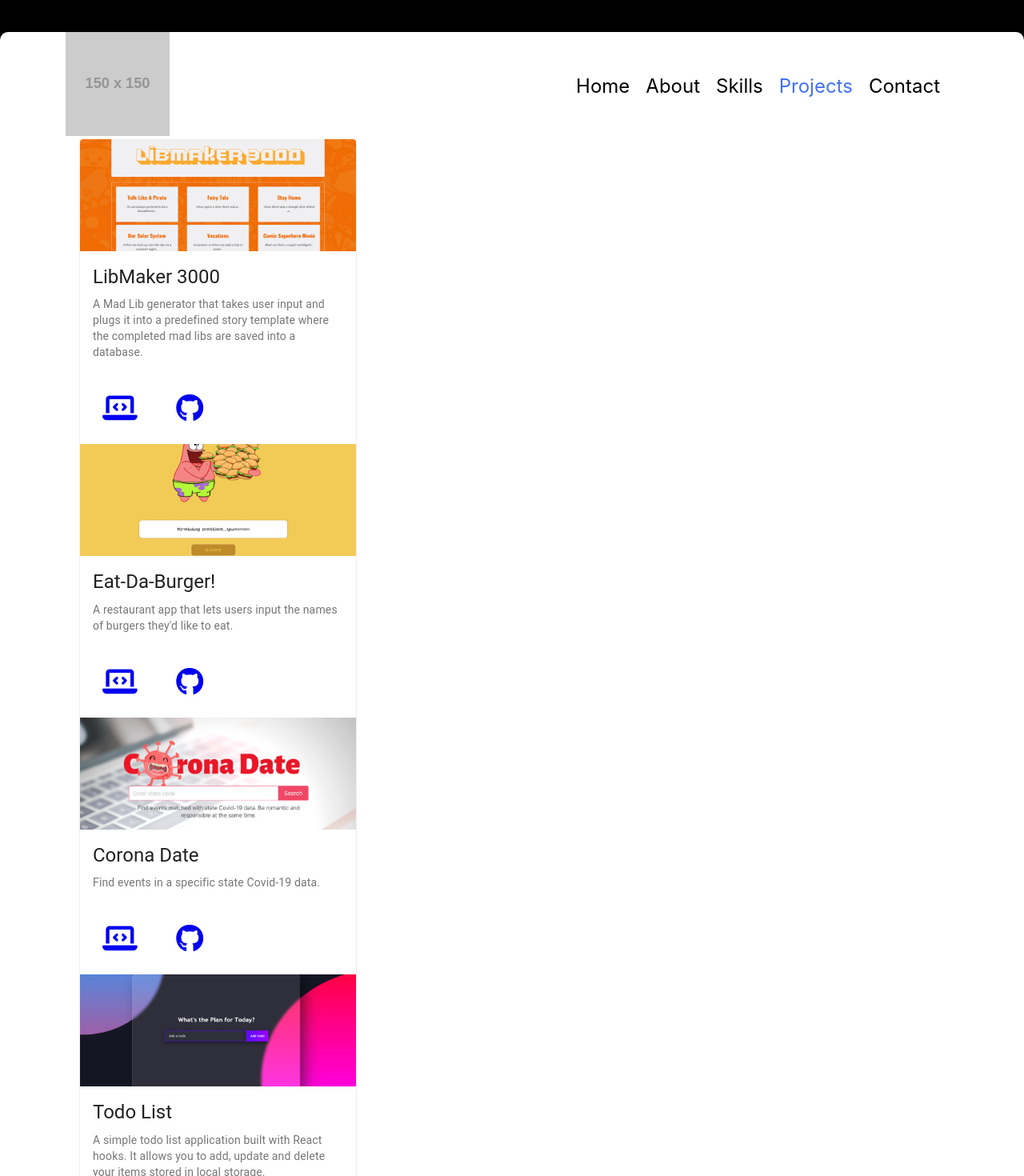
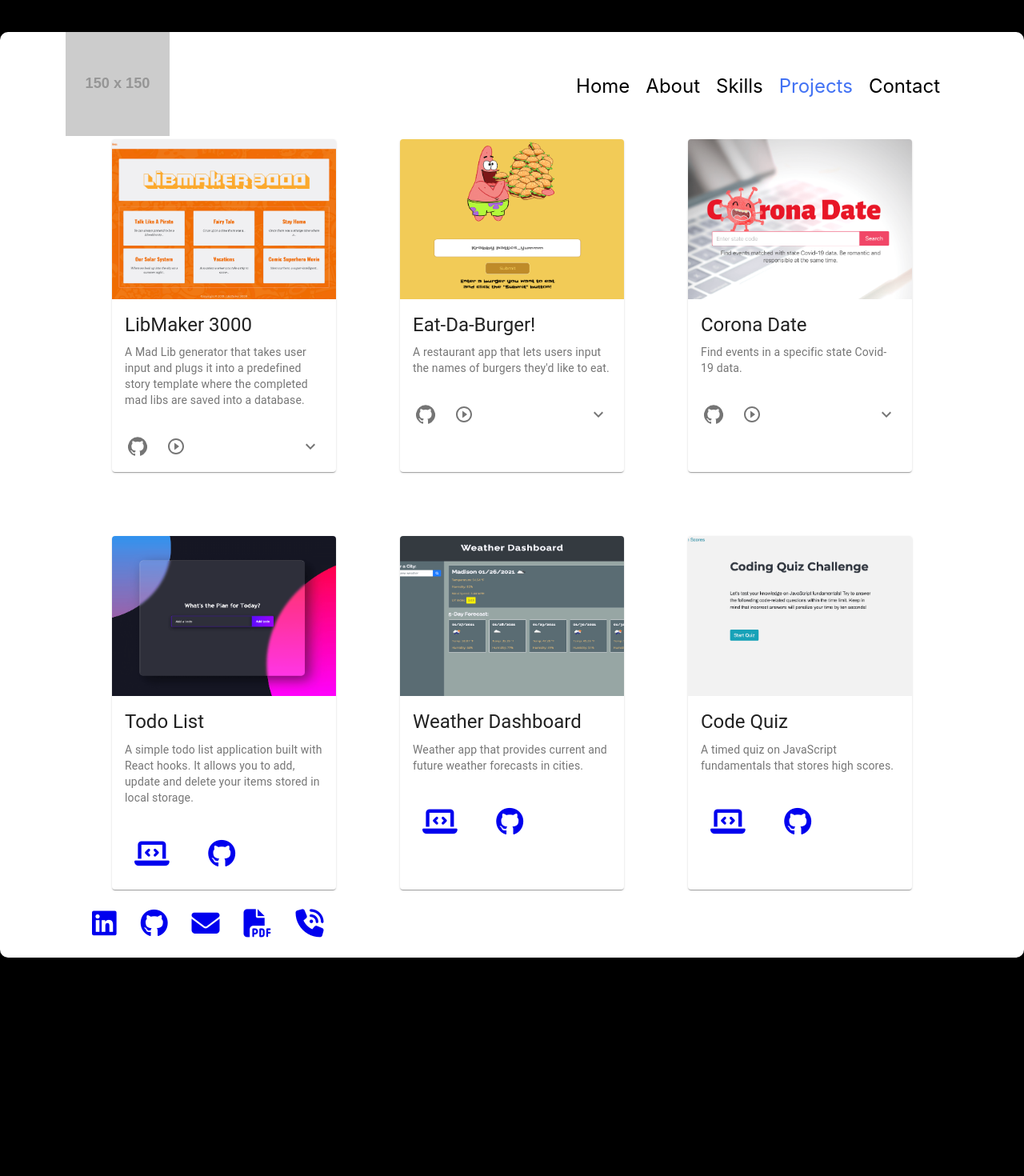
Before and after one commit to mmeii/react-portfolio, a React (Create React App) app: page /projects in a window 1280 px wide. Shown: the top 1470 px of the page at 80% size. After the commit the page ends 1197 px from the top, so only its background shows below. Built offline with nearby package versions, Linux system fonts and the light colour scheme.

Commit message:
update cards to be same height

```diff
--- a/package.json
+++ b/package.json
@@ -4,6 +4,7 @@
   "private": true,
   "dependencies": {
     "@material-ui/core": "^4.11.3",
+    "@material-ui/icons": "^4.11.2",
     "@testing-library/jest-dom": "^5.11.9",
     "@testing-library/react": "^11.2.5",
     "@testing-library/user-event": "^12.8.3",
--- a/src/components/Projects/index.js
+++ b/src/components/Projects/index.js
@@ -1,61 +1,125 @@
-import React from 'react';
-import { Link } from "react-router-dom";
-import { makeStyles } from '@material-ui/core/styles';
+/* eslint-disable react/jsx-no-target-blank */
+import React from "react";
+import "./style.css";
+import { Grid } from "@material-ui/core";
+import { makeStyles } from "@material-ui/core/styles";
+import clsx from 'clsx';
 import Card from '@material-ui/core/Card';
 import CardActionArea from '@material-ui/core/CardActionArea';
 import CardActions from '@material-ui/core/CardActions';
 import CardContent from '@material-ui/core/CardContent';
 import CardMedia from '@material-ui/core/CardMedia';
+import Collapse from '@material-ui/core/Collapse';
 import Button from '@material-ui/core/Button';
 import Typography from '@material-ui/core/Typography';
+import IconButton from '@material-ui/core/IconButton';
+import GitHubIcon from '@material-ui/icons/GitHub';
+import PlayCircleOutlineIcon from '@material-ui/icons/PlayCircleOutline';
+import ExpandMoreIcon from '@material-ui/icons/ExpandMore';
 
-const useStyles = makeStyles({
+const useStyles = makeStyles((theme) => ({
+    gridContainer: {
+        paddingLeft: "40px",
+        paddingRight: "40px",
+        alignItems: "stretch",
+    },
     root: {
         maxWidth: 345,
+        alignItems: "stretch",
+        flexGrow: 1
     },
     media: {
-        height: 140,
+        height: 200,
     },
-});
+    expand: {
+        transform: 'rotate(0deg)',
+        marginLeft: 'auto',
+        transition: theme.transitions.create('transform', {
+            duration: theme.transitions.duration.shortest,
+        }),
+    },
+    expandOpen: {
+        transform: 'rotate(180deg)',
+    },
+}));
 
-export default function Projects() {
+export default function App() {
     const classes = useStyles();
+    const [expanded, setExpanded] = React.useState(false);
+    const handleExpandClick = () => {
+        setExpanded(!expanded);
+    };
+
+    const styles = {
+        height: "100%"
+    }
 
     return (
-        <Card className={classes.root}>
-            <CardActionArea>
+        <Grid
+            container
+            spacing={10}
+            className={classes.gridContainer}
+            justify="center"
+            alignItems="stretch"
+        >
+
+            {/* LibMaker */}
+            <Grid item xs={12} sm={6} md={4}>
+                <Card className={classes.root} style={styles}>
                     <CardMedia
                         className={classes.media}
                         image={`${process.env.PUBLIC_URL}/assets/images/libmaker-screenshot.png`}
-                    title="Contemplative Reptile"
+                        title="LibMaker 3000"
                     />
                     <CardContent>
                         <Typography gutterBottom variant="h5" component="h2">
                             LibMaker 3000
                             </Typography>
                         <Typography variant="body2" color="textSecondary" component="p">
-                        A Mad Lib generator that takes user input and plugs it into a predefined story template where the completed mad libs are saved into a database.
+                            A Mad Lib generator that takes user input and plugs it into a predefined story template
+                            where the completed mad libs are saved into a database.
                         </Typography>
                     </CardContent>
-            </CardActionArea>
-            <CardActions>
-                <Button size="small" color="primary">
-                    <Link to="https://makeyourmadlib.herokuapp.com/" target="_blank" className="btn mr-2">
-                        <i class="fas fa-laptop-code"></i>
-                    </Link>
-                </Button>
-                <Button size="small" color="primary">
-                    <Link to="https://github.com/mmeii/make-your-madlibs" target="_blank" className="btn">
-                        <i class="fab fa-github"></i>
-                    </Link>
-                </Button>
+                    <CardActions disableSpacing>
+                        <a href="https://github.com/mmeii/make-your-madlibs" target="_blank">
+                            <IconButton aria-label="LibMaker GitHub">
+                                <GitHubIcon />
+                            </IconButton>
+                        </a>
+                        <a href="https://makeyourmadlib.herokuapp.com/" target="_blank">
+                            <IconButton aria-label="LibMaker Live Website">
+                                <PlayCircleOutlineIcon />
+                            </IconButton>
+                        </a>
+                        <IconButton
+                            className={clsx(classes.expand, {
+                                [classes.expandOpen]: expanded,
+                            })}
+                            onClick={handleExpandClick}
+                            aria-expanded={expanded}
+                            aria-label="show more"
+                        >
+                            <ExpandMoreIcon />
+                        </IconButton>
                     </CardActions>
+                    <Collapse in={expanded} timeout="auto" unmountOnExit>
+                        <CardContent>
+                            <Typography paragraph>
+                                Features: JavaScript, Node, Express, Handlebars, MySQL,
+                                Sequelize, Mobile responsive
+                            </Typography>
+                        </CardContent>
+                    </Collapse>
+                </Card>
+            </Grid>
 
-            <CardActionArea>
+            {/* Eat the burger */}
+            <Grid item xs={12} sm={6} md={4}>
+                <Card className={classes.root} style={styles}>
                     <CardMedia
                         className={classes.media}
                         image={`${process.env.PUBLIC_URL}/assets/images/eat-da-burger.png`}
-                    title="Contemplative Reptile"
+                        title="Eat-Da-Burger!"
                     />
                     <CardContent>
                         <Typography gutterBottom variant="h5" component="h2">
@@ -65,25 +129,46 @@ export default function Projects() {
                             A restaurant app that lets users input the names of burgers they'd like to eat.
                         </Typography>
                     </CardContent>
-            </CardActionArea>
-            <CardActions>
-                <Button size="small" color="primary">
-                    <Link to="https://cryptic-reef-17921.herokuapp.com/" target="_blank" className="btn mr-2">
-                        <i class="fas fa-laptop-code"></i>
-                    </Link>
-                </Button>
-                <Button size="small" color="primary">
-                    <Link to="https://github.com/mmeii/eat-da-burger" target="_blank" className="btn">
-                        <i class="fab fa-github"></i>
-                    </Link>
-                </Button>
+                    <CardActions disableSpacing>
+                        <a href="https://github.com/mmeii/eat-da-burger" target="_blank">
+                            <IconButton aria-label="LibMaker GitHub">
+                                <GitHubIcon />
+                            </IconButton>
+                        </a>
+                        <a href="https://cryptic-reef-17921.herokuapp.com/" target="_blank">
+                            <IconButton aria-label="LibMaker Live Website">
+                                <PlayCircleOutlineIcon />
+                            </IconButton>
+                        </a>
+                        <IconButton
+                            className={clsx(classes.expand, {
+                                [classes.expandOpen]: expanded,
+                            })}
+                            onClick={handleExpandClick}
+                            aria-expanded={expanded}
+                            aria-label="show more"
+                        >
+                            <ExpandMoreIcon />
+                        </IconButton>
                     </CardActions>
+                    <Collapse in={expanded} timeout="auto" unmountOnExit>
+                        <CardContent>
+                            <Typography paragraph>
+                                Features: JavaScript, Node, Express, Handlebars, MySQL,
+                                Sequelize, Mobile responsive
+                            </Typography>
+                        </CardContent>
+                    </Collapse>
+                </Card>
+            </Grid>
 
-            <CardActionArea>
+            {/* Corona Date */}
+            <Grid item xs={12} sm={6} md={4}>
+                <Card className={classes.root} style={styles}>
                     <CardMedia
                         className={classes.media}
                         image={`${process.env.PUBLIC_URL}/assets/images/coronadate-screenshot.png`}
-                    title="Contemplative Reptile"
+                        title="Corona Date"
                     />
                     <CardContent>
                         <Typography gutterBottom variant="h5" component="h2">
@@ -93,25 +178,46 @@ export default function Projects() {
                             Find events in a specific state Covid-19 data.
                         </Typography>
                     </CardContent>
-            </CardActionArea>
-            <CardActions>
-                <Button size="small" color="primary">
-                    <Link to="https://mmeii.github.io/corona-date/" target="_blank" className="btn mr-2">
-                        <i class="fas fa-laptop-code"></i>
-                    </Link>
-                </Button>
-                <Button size="small" color="primary">
-                    <Link to="https://github.com/mmeii/corona-date" target="_blank" className="btn">
-                        <i class="fab fa-github"></i>
-                    </Link>
-                </Button>
+                    <CardActions disableSpacing>
+                        <a href="https://mmeii.github.io/corona-date/" target="_blank">
+                            <IconButton aria-label="CoronaDate GitHub">
+                                <GitHubIcon />
+                            </IconButton>
+                        </a>
+                        <a href="https://github.com/mmeii/corona-date" target="_blank">
+                            <IconButton aria-label="CoronaDate Live Website">
+                                <PlayCircleOutlineIcon />
+                            </IconButton>
+                        </a>
+                        <IconButton
+                            className={clsx(classes.expand, {
+                                [classes.expandOpen]: expanded,
+                            })}
+                            onClick={handleExpandClick}
+                            aria-expanded={expanded}
+                            aria-label="show more"
+                        >
+                            <ExpandMoreIcon />
+                        </IconButton>
                     </CardActions>
+                    <Collapse in={expanded} timeout="auto" unmountOnExit>
+                        <CardContent>
+                            <Typography paragraph>
+                                Features: HTML, CSS, Bulma, JavaScript, jQuery, API, Mobile responsive
+                            </Typography>
+                        </CardContent>
+                    </Collapse>
+                </Card>
+            </Grid>
 
+            {/* React-Todo List*/}
+            <Grid item xs={12} sm={6} md={4}>
+                <Card className={classes.root} style={styles}>
                     <CardActionArea>
                         <CardMedia
                             className={classes.media}
                             image={`${process.env.PUBLIC_URL}/assets/images/todolist-screenshot.png`}
-                    title="Contemplative Reptile"
+                            title="React Todo List"
                         />
                         <CardContent>
                             <Typography gutterBottom variant="h5" component="h2">
@@ -124,17 +230,21 @@ export default function Projects() {
                     </CardActionArea>
                     <CardActions>
                         <Button size="small" color="primary">
-                    <Link to="http://iammei.com/react-todo-list/" target="_blank" className="btn mr-2">
-                        <i class="fas fa-laptop-code"></i>
-                    </Link>
+                            <a href="http://iammei.com/react-todo-list/" target="_blank">
+                                <i className="fas fa-laptop-code"></i>
+                            </a>
                         </Button>
                         <Button size="small" color="primary">
-                    <Link to="https://github.com/mmeii/react-todo-list" target="_blank" className="btn">
-                        <i class="fab fa-github"></i>
-                    </Link>
+                            <a href="https://github.com/mmeii/react-todo-list" target="_blank">
+                                <i className="fab fa-github"></i>
+                            </a>
                         </Button>
                     </CardActions>
+                </Card>
+            </Grid>
 
+            <Grid item xs={12} sm={6} md={4}>
+                <Card className={classes.root} style={styles}>
                     <CardActionArea>
                         <CardMedia
                             className={classes.media}
@@ -152,17 +262,21 @@ export default function Projects() {
                     </CardActionArea>
                     <CardActions>
                         <Button size="small" color="primary">
-                    <Link to="https://mmeii.github.io/weather-dashboard/" target="_blank" className="btn mr-2">
-                        <i class="fas fa-laptop-code"></i>
-                    </Link>
+                            <a href="https://mmeii.github.io/weather-dashboard/" target="_blank" className="btn mr-2">
+                                <i className="fas fa-laptop-code"></i>
+                            </a>
                         </Button>
                         <Button size="small" color="primary">
-                    <Link to="https://github.com/mmeii/weather-dashboard" target="_blank" className="btn">
-                        <i class="fab fa-github"></i>
-                    </Link>
+                            <a href="https://github.com/mmeii/weather-dashboard" target="_blank" className="btn">
+                                <i className="fab fa-github"></i>
+                            </a>
                         </Button>
                     </CardActions>
+                </Card>
+            </Grid>
 
+            <Grid item xs={12} sm={6} md={4}>
+                <Card className={classes.root} style={styles}>
                     <CardActionArea>
                         <CardMedia
                             className={classes.media}
@@ -180,45 +294,18 @@ export default function Projects() {
                     </CardActionArea>
                     <CardActions>
                         <Button size="small" color="primary">
-                    <Link to="https://mmeii.github.io/code-quiz/" target="_blank" className="btn mr-2">
-                        <i class="fas fa-laptop-code"></i>
-                    </Link>
+                            <a href="https://mmeii.github.io/code-quiz/" target="_blank" className="btn mr-2">
+                                <i className="fas fa-laptop-code"></i>
+                            </a>
                         </Button>
                         <Button size="small" color="primary">
-                    <Link to="https://github.com/mmeii/code-quiz" target="_blank" className="btn">
-                        <i class="fab fa-github"></i>
-                    </Link>
+                            <a href="https://github.com/mmeii/code-quiz" target="_blank" className="btn">
+                                <i className="fab fa-github"></i>
+                            </a>
                         </Button>
                     </CardActions>
-
-            <CardActionArea>
-                <CardMedia
-                    className={classes.media}
-                    image={`${process.env.PUBLIC_URL}/assets/images/libmaker-screenshot.png`}
-                    title="Contemplative Reptile"
-                />
-                <CardContent>
-                    <Typography gutterBottom variant="h5" component="h2">
-                        LibMaker 3000
-            </Typography>
-                    <Typography variant="body2" color="textSecondary" component="p">
-                        A Mad Lib generator that takes user input and plugs it into a predefined story template where the completed mad libs are saved into a database.
-            </Typography>
-                </CardContent>
-            </CardActionArea>
-            <CardActions>
-                <Button size="small" color="primary">
-                    <Link to="https://makeyourmadlib.herokuapp.com/" target="_blank" className="btn mr-2">
-                        <i class="fas fa-laptop-code"></i>
-                    </Link>
-                </Button>
-                <Button size="small" color="primary">
-                    <Link to="https://github.com/mmeii/make-your-madlibs" target="_blank" className="btn">
-                        <i class="fab fa-github"></i>
-                    </Link>
-                </Button>
-            </CardActions>
-
                 </Card>
+            </Grid>
+        </Grid >
     );
 }
--- a/src/components/Projects/style.css
+++ b/src/components/Projects/style.css
@@ -0,0 +1,3 @@
+.card {
+    height: 500px;
+}
```
Also changed, not shown: 1 other file (tests, documents, lock files or other folders). Lines whose indentation alone changed are shown as unchanged.
